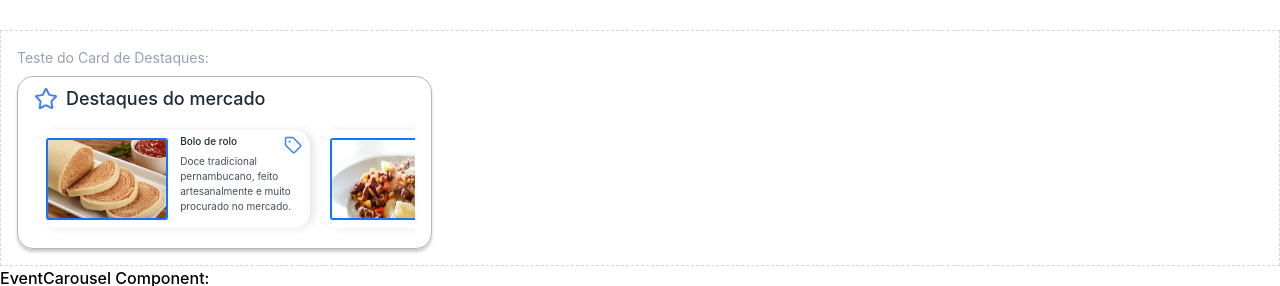
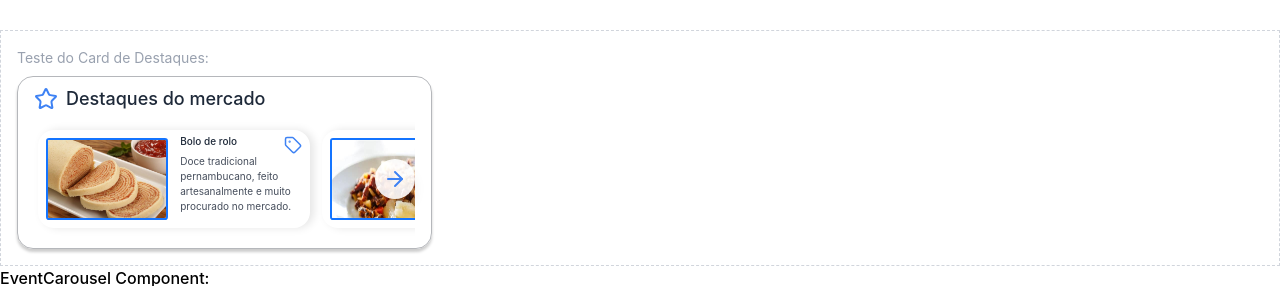
Before and after one commit to sillyveira/cinviva, a React (Vite) app: page /test in a window 1280 px wide. Shown: the part 1287-1573 px from the top of the page. Built offline with nearby package versions, Linux system fonts and the light colour scheme.

Commit message:
feat: add navigation to highlights

```diff
--- a/src/components/HighlightsCollection.jsx
+++ b/src/components/HighlightsCollection.jsx
@@ -1,6 +1,8 @@
-import React from "react";
+import React, { useRef, useState, useEffect } from "react";
 import Highlights from "./Highlights";
 import { IconTitle } from "./IconTitle";
+import ArrowLeft from "./icons/ArrowLeft";
+import ArrowRight from "./icons/ArrowRight";
 
 /**
  * Componente de scroll para destaques:
@@ -11,28 +13,92 @@ import { IconTitle } from "./IconTitle";
  */
 
 export default function HighlightsCollection({highlists}){
-    const highlistSize = highlists.length
+    const highlistSize = highlists.length;
+    const scrollContainerRef = useRef(null);
+    const [canScrollLeft, setCanScrollLeft] = useState(false);
+    const [canScrollRight, setCanScrollRight] = useState(false);
+
+    // Verifica se pode fazer scroll
+    const checkScroll = () => {
+        if (scrollContainerRef.current) {
+            const { scrollLeft, scrollWidth, clientWidth } = scrollContainerRef.current;
+            setCanScrollLeft(scrollLeft > 0);
+            setCanScrollRight(scrollLeft < scrollWidth - clientWidth - 1);
+        }
+    };
+
+    useEffect(() => {
+        checkScroll();
+        const container = scrollContainerRef.current;
+        if (container) {
+            container.addEventListener('scroll', checkScroll);
+            window.addEventListener('resize', checkScroll);
+        }
+        return () => {
+            if (container) {
+                container.removeEventListener('scroll', checkScroll);
+            }
+            window.removeEventListener('resize', checkScroll);
+        };
+    }, [highlists]);
+
+    const scroll = (direction) => {
+        if (scrollContainerRef.current) {
+            const scrollAmount = 300;
+            scrollContainerRef.current.scrollBy({
+                left: direction === 'left' ? -scrollAmount : scrollAmount,
+                behavior: 'smooth'
+            });
+        }
+    };
+
     return (
-        <div className=
-        {
-        `flex flex-row overflow-y-auto w-max-full
+        <div className="relative">
+            {/* Seta Esquerda */}
+            {canScrollLeft && highlistSize > 1 && (
+                <button
+                    onClick={() => scroll('left')}
+                    className="absolute left-0 top-1/2 -translate-y-1/2 z-10 bg-white/90 hover:bg-white p-2 rounded-full shadow-lg transition-all duration-200 hover:scale-110 active:scale-95"
+                    aria-label="Rolar para esquerda"
+                >
+                    <ArrowLeft />
+                </button>
+            )}
+
+            {/* Container de scroll */}
+            <div
+                ref={scrollContainerRef}
+                className={`flex flex-row overflow-x-auto w-full
                 ${highlistSize === 1 ? 'justify-center' : 'justify-start'}
-        [scrollbar-width: thin] [&::-webkit-scrollbar]:w-2`
-        }>
+                [scrollbar-width:thin] [&::-webkit-scrollbar]:h-2`}
+            >
                 {highlists.map((highlight)=> (
                     <Highlights
                         key={highlight.id}
                         image={highlight.image}
-                    description={highlight.description}>
+                        description={highlight.description}
+                    >
                         <IconTitle
                             icon={highlight.icon}
                             title={highlight.title}
                             className='flex-row-reverse justify-between'
                             size="wrap"
-                        iconSize="18">
-                        </IconTitle>
+                            iconSize="18"
+                        />
                     </Highlights>
                 ))}
             </div>
+
+            {/* Seta Direita */}
+            {canScrollRight && highlistSize > 1 && (
+                <button
+                    onClick={() => scroll('right')}
+                    className="absolute right-0 top-1/2 -translate-y-1/2 z-10 bg-white/90 hover:bg-white p-2 rounded-full shadow-lg transition-all duration-200 hover:scale-110 active:scale-95"
+                    aria-label="Rolar para direita"
+                >
+                    <ArrowRight />
+                </button>
+            )}
+        </div>
     )
 }
```
Lines whose indentation alone changed are shown as unchanged.
